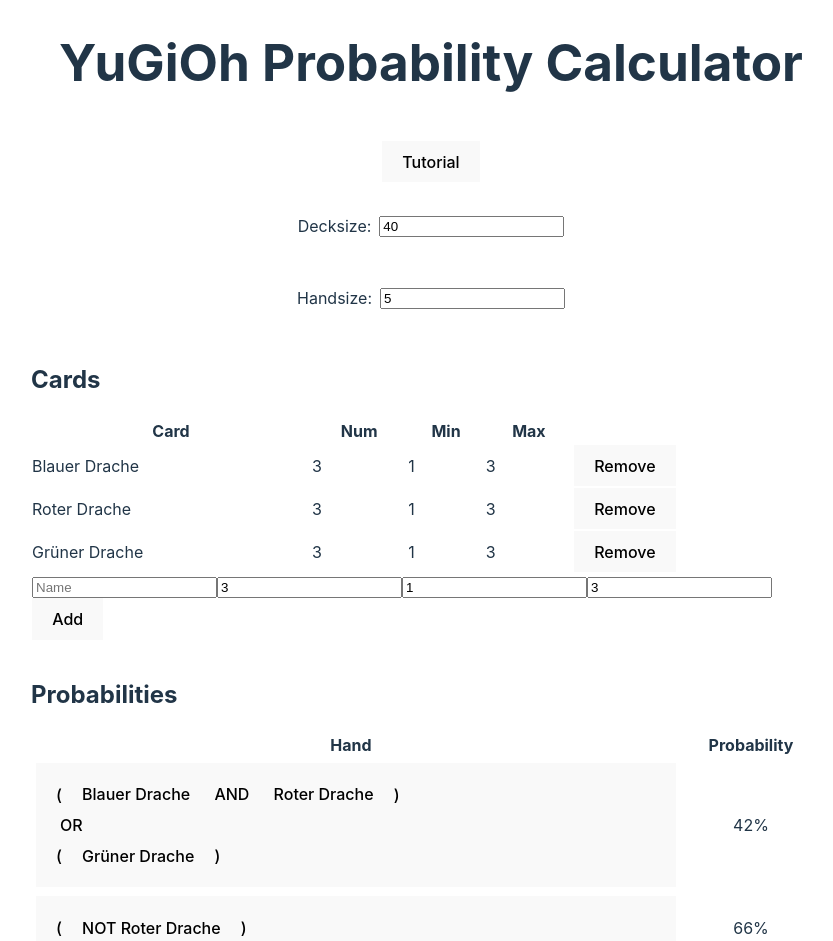
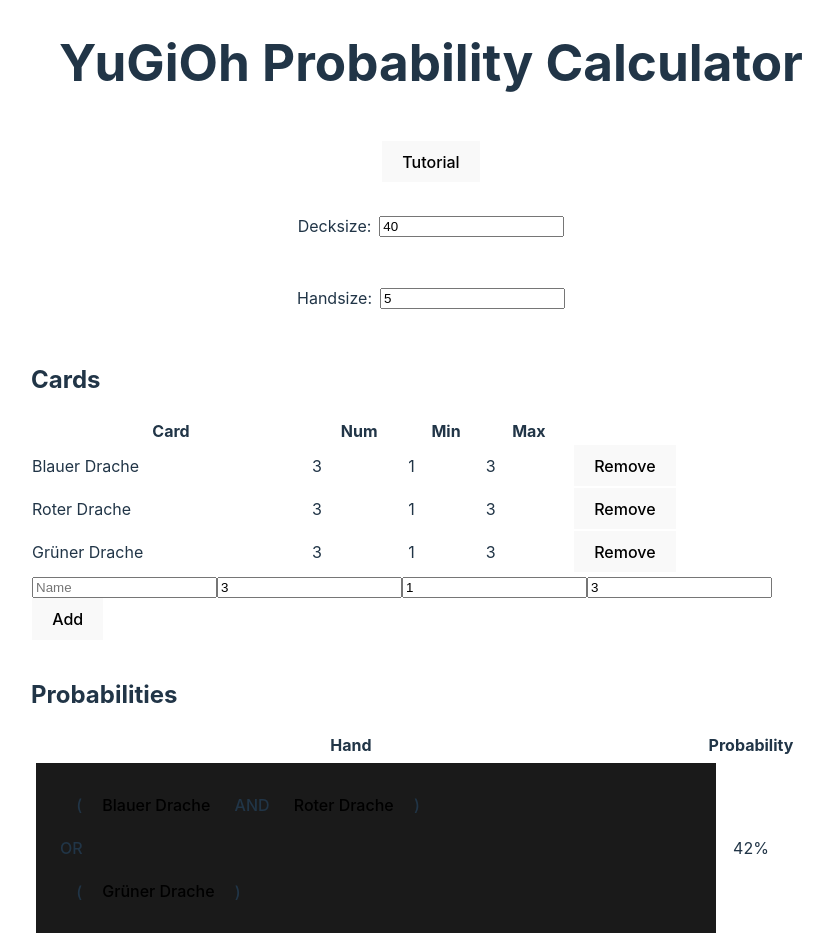
Before and after one commit to Jim-Maar/YuGiOh-probability-calculator, a React (Vite) app: page / in a window 1280 px wide. Shown: the top 941 px of the page, without its empty margins (209-1042 px from the left). Built offline with nearby package versions, Linux system fonts and the light colour scheme.

Commit message:
Fixed nested button error

```diff
--- a/src/components/ProbabilitiesTable/HandSelector/HandSelector.tsx
+++ b/src/components/ProbabilitiesTable/HandSelector/HandSelector.tsx
@@ -36,14 +36,14 @@
 
   return <Popup
     trigger = {
-      <button
+      <div
         className="button handSelector"
         onMouseEnter={() => setIsHovering(true)}
         onMouseLeave={() => setIsHovering(false)}
       >
         <ConjunctionSelectors hand={hand} cards={cards} handIndex={handIndex} />
         {isHovering && <button onClick={() => onAddConjunction(handIndex)}>Add Conjunction</button>}
-      </button>
+      </div>
     }
     position='right center'
   >
--- a/src/index.css
+++ b/src/index.css
@@ -53,6 +53,17 @@
   transition: border-color 0.25s;
 }
 
+.button {
+  border: 1px solid transparent;
+  padding: 0.6em 1.2em;
+  font-size: 1em;
+  font-weight: 500;
+  font-family: inherit;
+  background-color: #1a1a1a;
+  cursor: pointer;
+  transition: border-color 0.25s;
+}
+
 .handSelector {
   width: 100%;
   display: flex;
--- a/src/types/dnf.ts
+++ b/src/types/dnf.ts
@@ -17,6 +17,6 @@
 /**
  * Represents a combination of YuGiOh cards, for which you want to calculate the probability of drawing them.
  *
- * It is in the format of a disjunctive normal form, but instead of boolean variables you have cards that you want to draw (e.g. (Card A AND not Card B) or (Card C)).
+ * It is in the format of a disjunctive normal form, but instead of boolean variables you have cards that you want to draw (e.g. (Card A AND not Card B) OR (Card C)).
  */
 export type DNF = Conjunction[];
```
